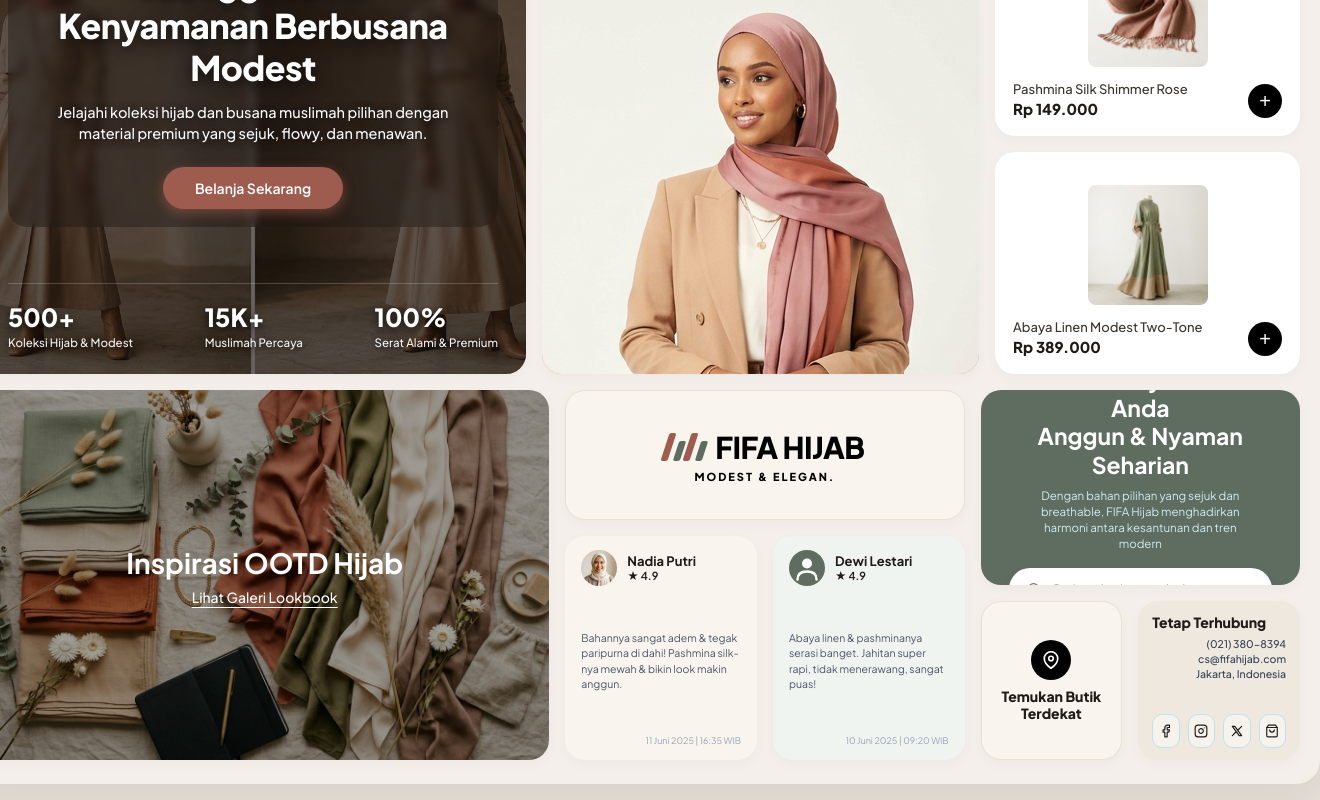
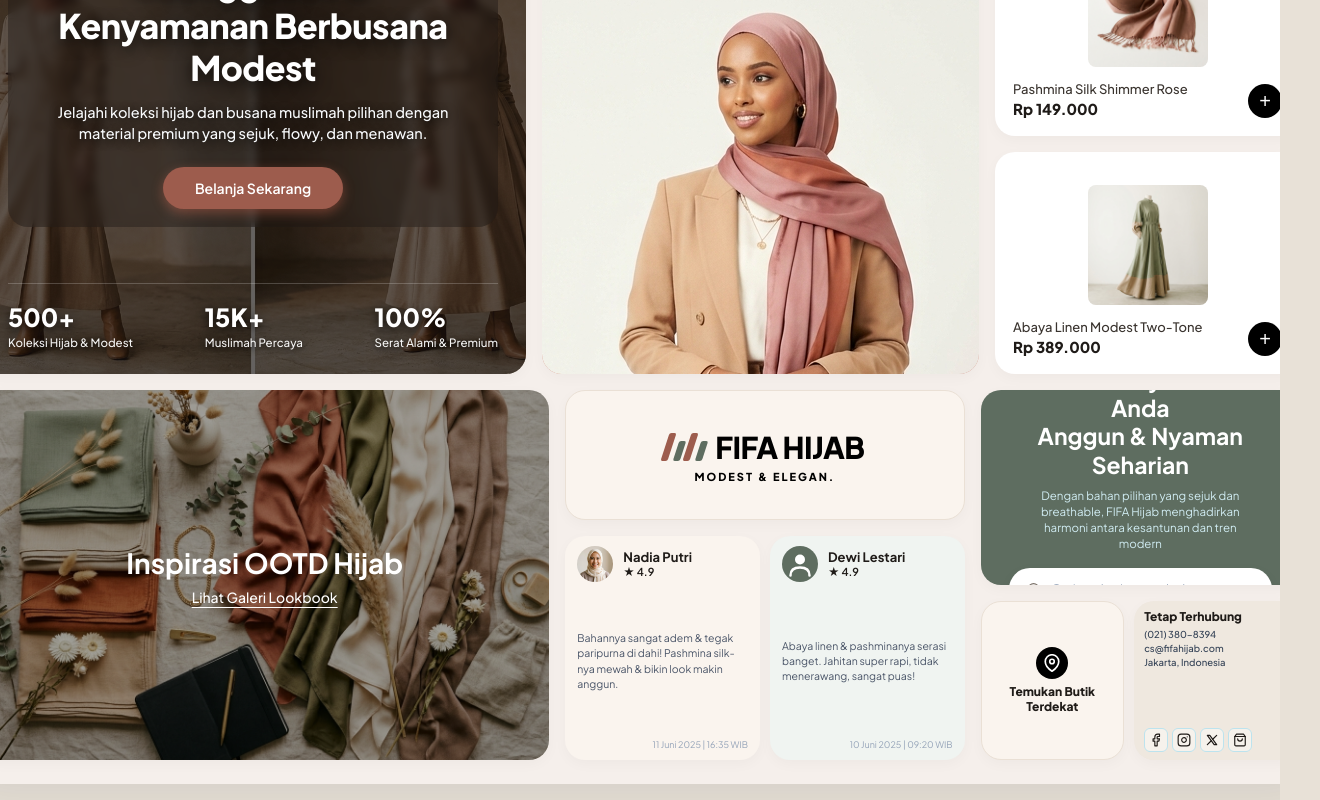
Before and after one commit to faulnam/lp-fashion, a React (Vite) app: page / in a window 1280 px wide. Shown: the part 206-1006 px from the top of the page, 1320 px wide, since content can reach past the window. Built offline with nearby package versions, Linux system fonts and the light colour scheme; the HTML template or start-up script is replaced by a standard one.

Commit message:
contain canvas overflow and tighten subcards to guarantee equal left-right margins across all pages

```diff
--- a/src/index.css
+++ b/src/index.css
@@ -35,6 +35,12 @@
 
   --font-family: 'Plus Jakarta Sans', -apple-system, BlinkMacSystemFont, 'Segoe UI', Roboto, sans-serif;
   --grid-gap: 16px;
+}
+
+html {
+  width: 100%;
+  overflow-x: hidden;
+  box-sizing: border-box;
 }
 
 body {
@@ -63,6 +69,7 @@
   padding: 16px 20px 24px 20px;
   box-shadow: 0 20px 50px rgba(15, 23, 42, 0.08);
   box-sizing: border-box;
+  overflow: hidden;
 }
 
 /* ==========================================================================
@@ -675,7 +682,7 @@
 
 .testimonials-row {
   display: flex;
-  gap: var(--grid-gap);
+  gap: 10px;
   height: 224px;
   min-width: 0;
 }
@@ -686,7 +693,7 @@
   display: flex;
   flex-direction: column;
   justify-content: space-between;
-  padding: 14px 16px;
+  padding: 10px 12px;
   border-radius: var(--radius-card);
   min-width: 0;
   overflow: hidden;
@@ -823,7 +830,7 @@
 /* Store & Contact Side-by-Side Row (Bottom) */
 .store-contact-row {
   display: flex;
-  gap: var(--grid-gap);
+  gap: 10px;
   height: 159px;
   min-width: 0;
 }
@@ -837,8 +844,8 @@
   flex-direction: column;
   align-items: center;
   justify-content: center;
-  gap: 8px;
-  padding: 12px 14px;
+  gap: 6px;
+  padding: 8px 10px;
   text-align: center;
   border-radius: var(--radius-card);
   transition: transform 0.2s ease;
@@ -851,8 +858,8 @@
 }
 
 .pin-circle {
-  width: 40px;
-  height: 40px;
+  width: 32px;
+  height: 32px;
   border-radius: 50%;
   background-color: #000000;
   display: flex;
@@ -861,7 +868,7 @@
 }
 
 .store-title {
-  font-size: 14px;
+  font-size: 12px;
   font-weight: 800;
   color: var(--text-dark);
   line-height: 1.2;
@@ -874,7 +881,7 @@
   display: flex;
   flex-direction: column;
   justify-content: space-between;
-  padding: 12px 14px;
+  padding: 8px 10px;
   border-radius: var(--radius-card);
   min-width: 0;
 }
@@ -882,11 +889,11 @@
 .contact-top {
   display: flex;
   flex-direction: column;
-  gap: 6px;
+  gap: 4px;
 }
 
 .contact-title {
-  font-size: 14px;
+  font-size: 12px;
   font-weight: 800;
   color: var(--text-dark);
 }
@@ -894,9 +901,9 @@
 .contact-details {
   display: flex;
   flex-direction: column;
-  align-items: flex-end;
+  align-items: flex-start;
   gap: 2px;
-  font-size: 10.5px;
+  font-size: 9.5px;
   color: #334155;
   font-weight: 500;
 }
@@ -904,13 +911,13 @@
 .social-bar {
   display: flex;
   align-items: center;
-  gap: 8px;
+  gap: 4px;
 }
 
 .social-box {
-  width: 34px;
-  height: 34px;
-  border-radius: 10px;
+  width: 24px;
+  height: 24px;
+  border-radius: 6px;
   border: 1px solid #BCE3EE;
   background-color: rgba(255, 255, 255, 0.4);
   display: flex;
@@ -1313,6 +1320,8 @@
   display: flex;
   align-items: center;
   justify-content: space-between;
+  gap: 8px;
+  flex-wrap: wrap;
   padding-top: 14px;
   border-top: 1px solid rgba(255, 255, 255, 0.25);
 }
```
Also changed, not shown: 4 other files (tests, documents, lock files or other folders).
